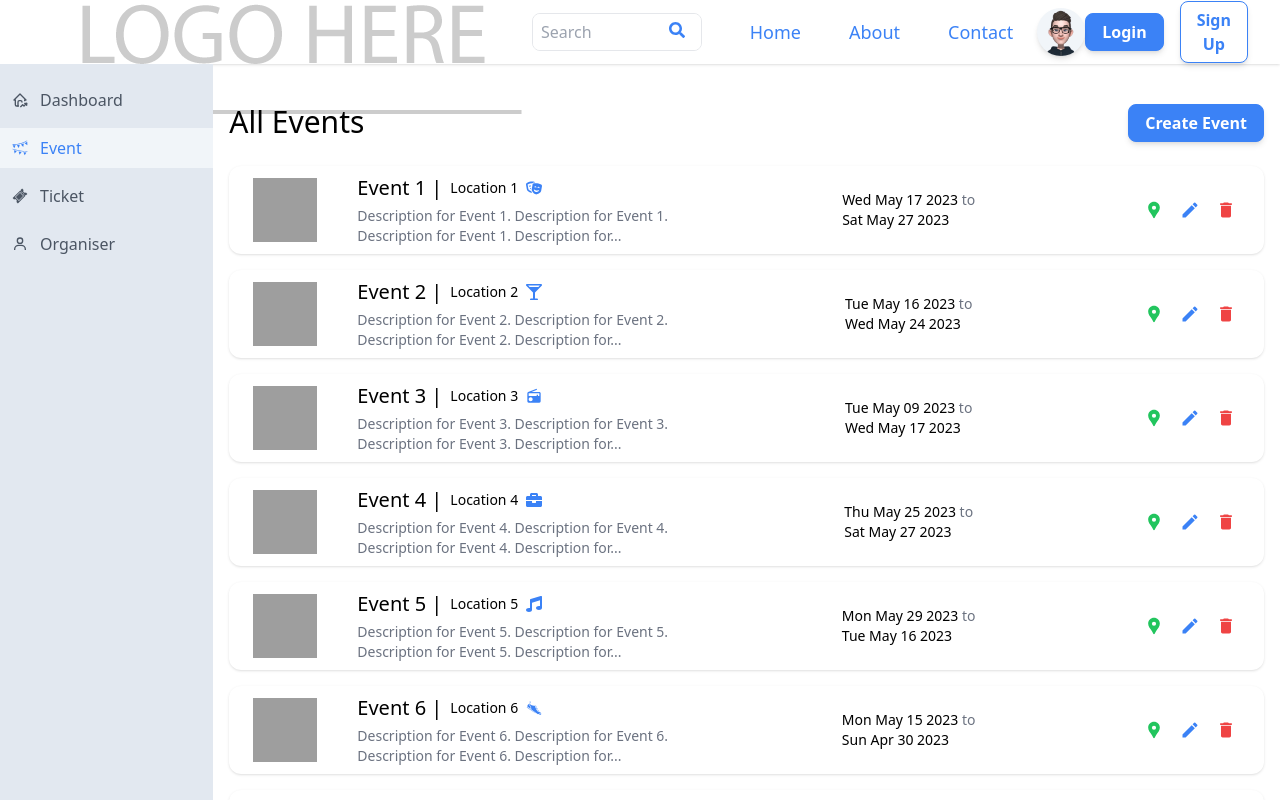
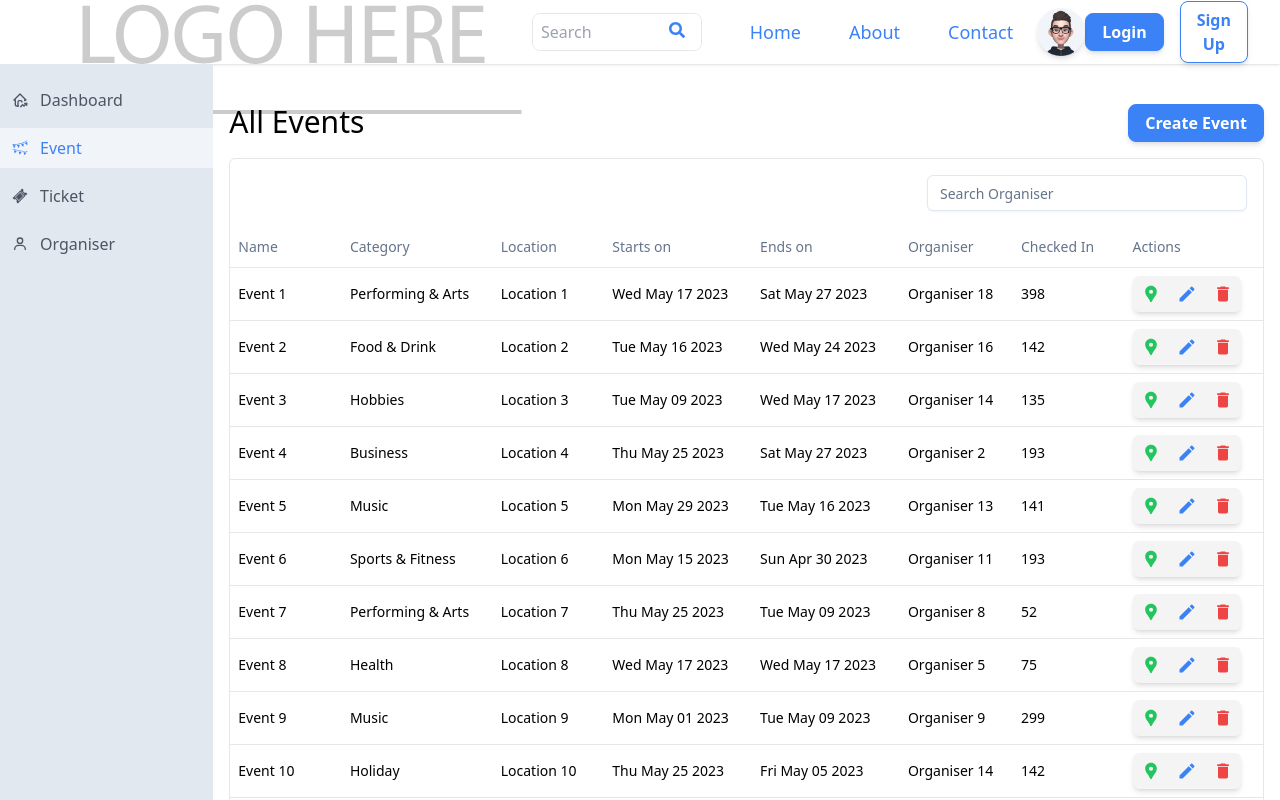
Before and after one commit to abbassays/event-brite, a Next.js app: page /admin/events in a window 1280 px wide. Shown: the top 800 px of the page. Built offline with nearby package versions, Linux system fonts and the light colour scheme; grey boxes are pictures that could not be loaded.

Commit message:
events table made

```diff
--- /dev/null
+++ b/components/Tables/EventsTable.tsx
@@ -0,0 +1,104 @@
+import {
+  ColumnDef,
+  flexRender,
+  getCoreRowModel,
+  useReactTable,
+  ColumnFiltersState,
+  getFilteredRowModel,
+} from "@tanstack/react-table";
+
+import {
+  Table,
+  TableBody,
+  TableCell,
+  TableHead,
+  TableHeader,
+  TableRow,
+} from "@/components/ui/table";
+import { useState } from "react";
+import { Input } from "../ui/input";
+
+interface DataTableProps<TData, TValue> {
+  columns: ColumnDef<TData, TValue>[];
+  data: TData[];
+  showFilter?: boolean;
+}
+
+export function EventsTable<TData, TValue>({
+  columns,
+  data,
+  showFilter,
+}: DataTableProps<TData, TValue>) {
+  const [columnFilters, setColumnFilters] = useState<ColumnFiltersState>([]);
+  const table = useReactTable({
+    data,
+    columns,
+    getCoreRowModel: getCoreRowModel(),
+    onColumnFiltersChange: setColumnFilters,
+    getFilteredRowModel: getFilteredRowModel(),
+    state: {
+      columnFilters,
+    },
+  });
+
+  return (
+    <div className="rounded-md border">
+      {showFilter && (
+        <div className="flex items-center p-4 justify-end">
+          <Input
+            placeholder="Search Organiser"
+            value={
+              (table.getColumn("category")?.getFilterValue() as string) ?? ""
+            }
+            onChange={(event) =>
+              table.getColumn("category")?.setFilterValue(event.target.value)
+            }
+            className="max-w-xs"
+          />
+        </div>
+      )}
+      <Table>
+        <TableHeader>
+          {table.getHeaderGroups().map((headerGroup) => (
+            <TableRow key={headerGroup.id}>
+              {headerGroup.headers.map((header) => {
+                return (
+                  <TableHead key={header.id}>
+                    {header.isPlaceholder
+                      ? null
+                      : flexRender(
+                          header.column.columnDef.header,
+                          header.getContext()
+                        )}
+                  </TableHead>
+                );
+              })}
+            </TableRow>
+          ))}
+        </TableHeader>
+        <TableBody>
+          {table.getRowModel().rows?.length ? (
+            table.getRowModel().rows.map((row) => (
+              <TableRow
+                key={row.id}
+                data-state={row.getIsSelected() && "selected"}
+              >
+                {row.getVisibleCells().map((cell) => (
+                  <TableCell key={cell.id} className="min-w-[100px]">
+                    {flexRender(cell.column.columnDef.cell, cell.getContext())}
+                  </TableCell>
+                ))}
+              </TableRow>
+            ))
+          ) : (
+            <TableRow>
+              <TableCell colSpan={columns.length} className="h-24 text-center">
+                No results.
+              </TableCell>
+            </TableRow>
+          )}
+        </TableBody>
+      </Table>
+    </div>
+  );
+}
--- /dev/null
+++ b/components/Tables/columns/EventsColumn.tsx
@@ -0,0 +1,85 @@
+import { ColumnDef } from "@tanstack/react-table";
+import Link from "next/link";
+import { MdEdit, MdDelete, MdLocationPin } from "react-icons/md";
+
+import Button from "@/components/CustomUI/Button";
+import { EventType } from "@/types";
+import { getOrganiserById } from "@/utils/json-database";
+
+// This type is used to define the shape of our data.
+// You can use a Zod schema here if you want.
+
+export const eventsColumn: ColumnDef<EventType>[] = [
+  {
+    accessorKey: "name",
+    header: "Name",
+  },
+  {
+    accessorKey: "category",
+    header: "Category",
+  },
+  {
+    accessorKey: "location",
+    header: "Location",
+  },
+  {
+    accessorKey: "startDate",
+    header: "Starts on",
+    cell: ({ row }) => {
+      const dateString: string = row.getValue("startDate");
+      const dateObj = new Date(dateString);
+
+      return <div>{dateObj.toDateString()}</div>;
+    },
+  },
+  {
+    accessorKey: "endDate",
+    header: "Ends on",
+    cell: ({ row }) => {
+      const dateString: string = row.getValue("endDate");
+      const dateObj = new Date(dateString);
+
+      return <div>{dateObj.toDateString()}</div>;
+    },
+  },
+  {
+    accessorKey: "organiserId",
+    header: "Organiser",
+    cell: ({ row }) => {
+      const organiserId: string = row.getValue("organiserId");
+      const organiser = getOrganiserById(organiserId);
+      return <div>{organiser.name}</div>;
+    },
+  },
+  {
+    accessorKey: "checkedInCount",
+    header: "Checked In",
+  },
+  {
+    accessorKey: "id",
+    header: "Actions",
+    cell: ({ row }) => {
+      const id: string = row.getValue("id");
+      return (
+        <div className="w-full md:w-fit flex space-x-2 p-1 bg-zinc-100 shadow-md rounded-md">
+          <p className="text-xl text-green-500 hover:bg-green-500 p-1 rounded hover:text-white cursor-pointer transition-colors w-full">
+            <Link href={`/admin/events/${id}/check-in`}>
+              <MdLocationPin className="mx-auto" />
+            </Link>
+          </p>
+          <p className="text-xl text-blue-500 hover:bg-blue-500 p-1 rounded hover:text-white cursor-pointer transition-colors w-full">
+            <Link href={`/admin/events/${id}`}>
+              <MdEdit className="mx-auto" />
+            </Link>
+          </p>
+          <p
+            className="text-xl text-red-500 hover:bg-red-500 p-1 rounded hover:text-white cursor-pointer transition-colors w-full"
+            //  onClick={openModal}
+          >
+            <MdDelete className="mx-auto" />
+          </p>
+        </div>
+      );
+    },
+  },
+];
--- a/package.json
+++ b/package.json
@@ -36,6 +36,7 @@
     "@radix-ui/react-toast": "^1.1.4",
     "@radix-ui/react-toggle": "^1.0.3",
     "@radix-ui/react-tooltip": "^1.0.6",
+    "@tanstack/react-table": "^8.9.3",
     "autoprefixer": "^10.4.14",
     "class-variance-authority": "^0.6.1",
     "classnames": "^2.3.2",
--- a/pages/admin/events/index.tsx
+++ b/pages/admin/events/index.tsx
@@ -1,7 +1,7 @@
 import React, { useEffect, useState } from "react";
 import { useRouter } from "next/router";
 
-import { allEvents } from "../../../utils/json-database";
+import { allEvents } from "@/utils/json-database";
 import { EventType } from "../../../types";
 
 import AdminLayout from "../../../components/CustomUI/AdminLayout";
@@ -10,27 +10,29 @@ import EventCard from "../../../components/ListCards/EventCard";
 import DeleteModal from "../../../components/CustomUI/DeleteModal";
 import Pagination from "../../../components/CustomUI/Pagination";
 import Button from "../../../components/CustomUI/Button";
+import { EventsTable } from "@/components/Tables/EventsTable";
+import { eventsColumn } from "@/components/Tables/columns/EventsColumn";
 
 const AllEventsPage = () => {
   const router = useRouter();
-  const itemsPerPage = 10;
-  const [events, setEvents] = useState<EventType[]>();
+  // const itemsPerPage = 10;
+  const [events, setEvents] = useState<EventType[]>(allEvents);
   const [isOpen, setIsOpen] = useState<boolean>(false);
   const [selectedId, setSelectedId] = useState<string>("");
-  const [currentPage, setCurrentPage] = useState<number>(1);
+  // const [currentPage, setCurrentPage] = useState<number>(1);
 
-  const fetchEvents = () => {
-    /* Replace this code with your code to fetch events */
-    const selectedEvents = allEvents.slice(
-      (currentPage - 1) * itemsPerPage,
-      currentPage * itemsPerPage
-    );
-    setEvents(selectedEvents);
-  };
+  // const fetchEvents = () => {
+  //   /* Replace this code with your code to fetch events */
+  //   const selectedEvents = allEvents.slice(
+  //     (currentPage - 1) * itemsPerPage,
+  //     currentPage * itemsPerPage
+  //   );
+  //   setEvents(selectedEvents);
+  // };
 
-  useEffect(() => {
-    fetchEvents();
-  }, [allEvents, currentPage]);
+  // useEffect(() => {
+  //   fetchEvents();
+  // }, [allEvents, currentPage]);
 
   const handleDelete = (eventId: string) => {
     // Delete event from DB
@@ -65,15 +67,17 @@ const AllEventsPage = () => {
       <Container
         title="All Events"
         className="grid grid-cols-1"
-        gridItems={eventsList}
+        // gridItems={eventsList}
         actionButton={createButton}
       >
-        <Pagination
+        <EventsTable data={events} columns={eventsColumn} showFilter />
+
+        {/* <Pagination
           currentPage={currentPage}
           setCurrentPage={setCurrentPage}
           totalItems={allEvents.length}
           itemsPerPage={itemsPerPage}
-        />
+        /> */}
       </Container>
     </AdminLayout>
   );
--- a/pages/admin/index.tsx
+++ b/pages/admin/index.tsx
@@ -1,4 +1,4 @@
-import React from "react";
+import React, { useState } from "react";
 
 import allEvents from "../../utils/all_events.json";
 import allTickets from "../../utils/all_tickets.json";
@@ -10,6 +10,11 @@ import CountCard from "../../components/AdminDashboard/CountCard";
 import EventCard from "../../components/ListCards/EventCard";
 import TicketCard from "../../components/ListCards/TicketCard";
 import OrganiserCard from "../../components/ListCards/OrganiserCard";
+import DeleteModal from "@/components/CustomUI/DeleteModal";
+
+const AdminOverviewPage = () => {
+  const [isOpen, setIsOpen] = useState<boolean>(false);
+  const [selectedId, setSelectedId] = useState<string>("");
 
   const sections = [
     {
@@ -20,26 +25,39 @@ const sections = [
             new Date(b.startDate).getTime() - new Date(a.startDate).getTime()
         )
         .slice(0, 5)
-      .map((event) => <EventCard key={event.id} {...event} />),
+        .map((event) => <EventCard setIsOpen={setIsOpen} setSelectedId={setSelectedId} key={event.id} {...event} />),
     },
     {
       title: "Top-Priced Tickets",
       list: allTickets
         .sort((a, b) => b.price - a.price)
         .slice(0, 5)
-      .map((ticket) => <TicketCard key={ticket.id} {...ticket} />),
+        .map((ticket) => <TicketCard setIsOpen={setIsOpen} setSelectedId={setSelectedId} key={ticket.id} {...ticket} />),
     },
     {
       title: "Organisers",
       list: allOrganisers
         .slice(0, 5)
-      .map((organiser) => <OrganiserCard key={organiser.id} {...organiser} />),
+        .map((organiser) => (
+          <OrganiserCard setIsOpen={setIsOpen} setSelectedId={setSelectedId} key={organiser.id} {...organiser} />
+        )),
     },
   ];
 
-const AdminOverviewPage = () => {
+  const handleDelete = (eventId: string) => {
+    // Delete event from DB
+    console.log("Deleting event with id: " + eventId);
+  };
+
   return (
     <AdminLayout title="Admin Dashboard">
+      <DeleteModal
+        selectedId={selectedId}
+        isOpen={isOpen}
+        setIsOpen={setIsOpen}
+        handleDelete={handleDelete}
+      />
+
       <Container
         title="Dashboard"
         description="Overview of all the Events, Tickets, & Organisers"
--- a/utils/json-database.ts
+++ b/utils/json-database.ts
@@ -7,3 +7,19 @@ export const allOrganisers = organisers;
 export const allEvents = events;
 export const allTickets = tickets;
 export const allOrders = orders;
+
+export const getOrganiserById = (id: string) => {
+  return organisers.find((organiser) => organiser.id === id);
+};
+
+export const getEventById = (id: string) => {
+  return events.find((event) => event.id === id);
+};
+
+export const getTicketById = (id: string) => {
+  return tickets.find((ticket) => ticket.id === id);
+};
+
+export const getOrderByOrderId = (id: string) => {
+  return orders.find((order) => order.id === id);
+};
```
Also changed, not shown: 1 other file (tests, documents, lock files or other folders). Lines whose indentation alone changed are shown as unchanged.
